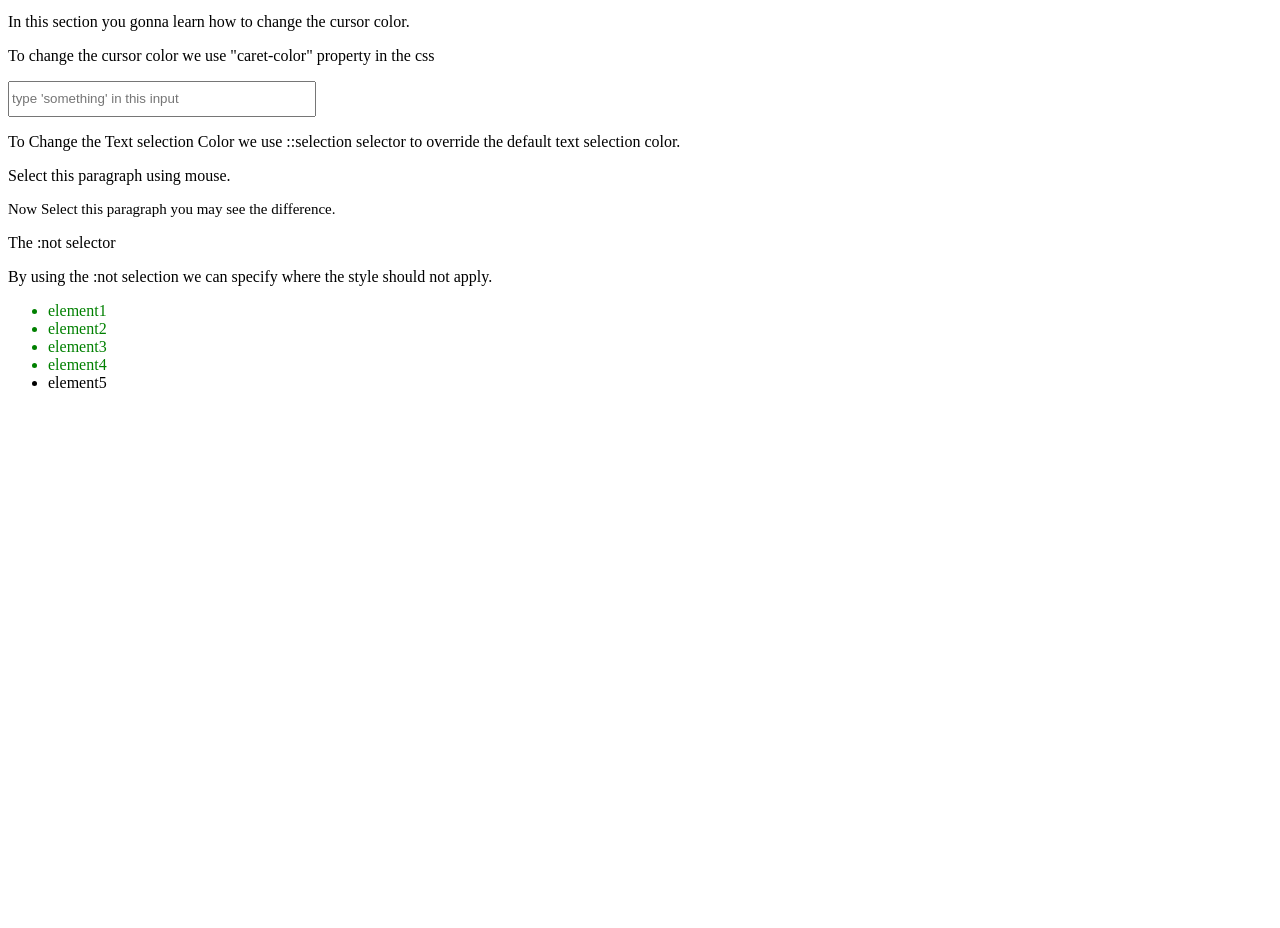
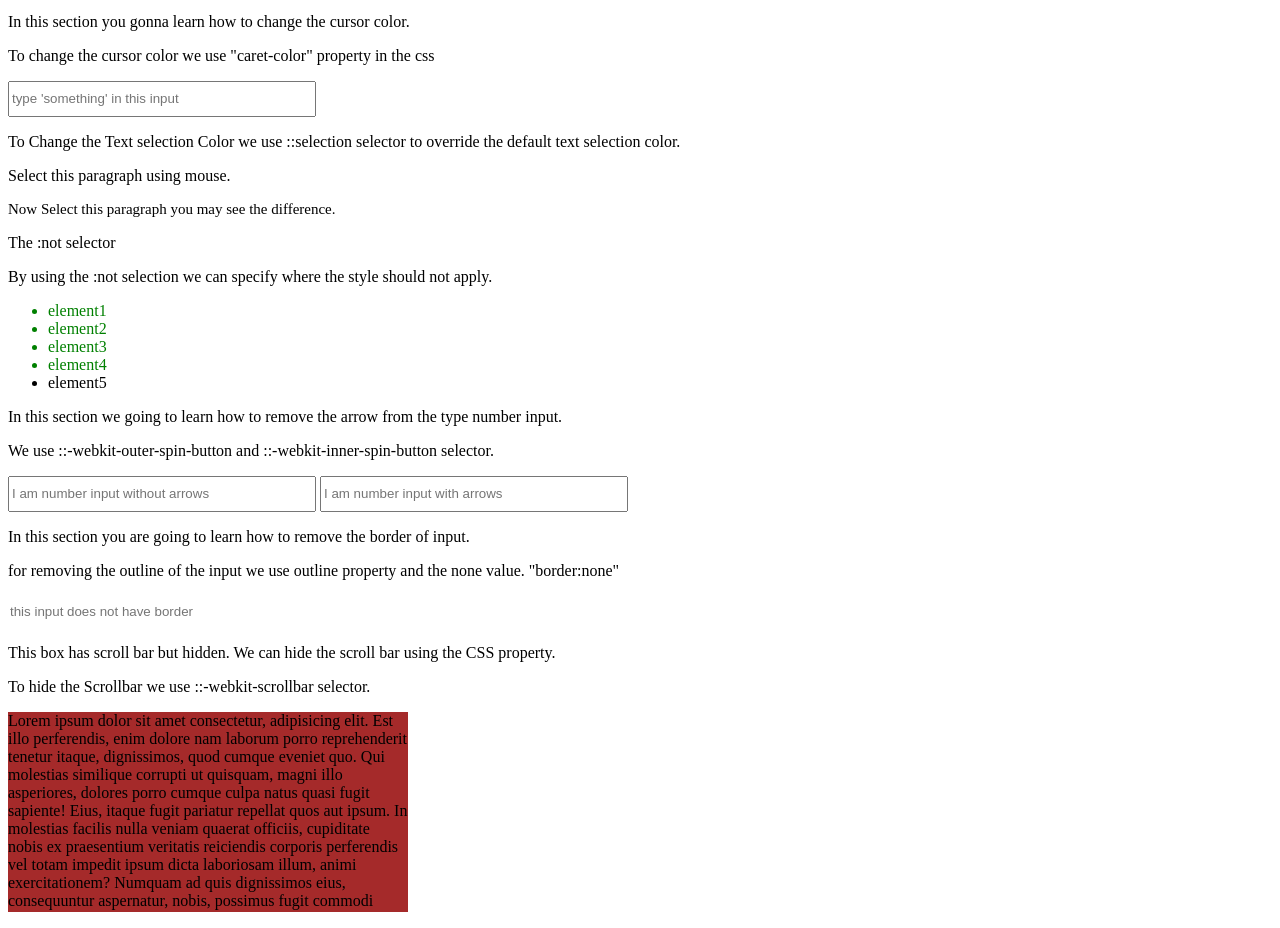
Before and after one commit to Sompal4549/Unknown-css-Tricks, a plain HTML site: page index.html in a window 1280 px wide. Shown: the part 119-1047 px from the top of the page. Before the commit the page ends 800 px from the top, so only its background shows below. Drawn offline with Linux system fonts and the light colour scheme.

Commit message:
Update index.html

```diff
--- a/index.html
+++ b/index.html
@@ -31,6 +31,22 @@
       }
       li:not(:last-child) {
         color: green;
+      }
+      .noArrow::-webkit-inner-spin-button,
+      .noArrow::-webkit-outer-spin-button {
+        -webkit-appearance: none;
+      }
+      .no-border input {
+        border: none;
+      }
+      .without-scrollbar{
+        width: 400px;
+        height: 200px;
+        overflow-x: scroll;
+        background-color: brown;
+      }
+      .without-scrollbar::-webkit-scrollbar{
+        display: none;
       }
     </style>
   </head>
@@ -81,6 +97,57 @@
           <li class="list">element5</li>
         </ul>
       </section>
+      <section>
+        <p>
+          In this section we going to learn how to remove the arrow from the
+          type number input.
+        </p>
+        <p>
+          We use ::-webkit-outer-spin-button and ::-webkit-inner-spin-button
+          selector.
+        </p>
+        <input
+          type="number"
+          placeholder="I am number input without arrows"
+          max="10"
+          min="3"
+          class="noArrow"
+          maxlength="10"
+        />
+        <input type="number" placeholder="I am number input with arrows" />
+      </section>
+      <section class="no-border">
+        <p>
+          In this section you are going to learn how to remove the border of
+          input.
+        </p>
+        <p>
+          for removing the outline of the input we use outline property and the
+          none value. "border:none"
+        </p>
+        <input type="text" placeholder="this input does not have border" />
+      </section>
+      <section >
+        <p>
+          This box has scroll bar but hidden. We can hide the scroll bar using
+          the CSS property.
+        </p>
+        <p>To hide the Scrollbar we use ::-webkit-scrollbar selector.</p>
+        <p class="without-scrollbar">
+          Lorem ipsum dolor sit amet consectetur, adipisicing elit. Est illo
+          perferendis, enim dolore nam laborum porro reprehenderit tenetur
+          itaque, dignissimos, quod cumque eveniet quo. Qui molestias similique
+          corrupti ut quisquam, magni illo asperiores, dolores porro cumque
+          culpa natus quasi fugit sapiente! Eius, itaque fugit pariatur repellat
+          quos aut ipsum. In molestias facilis nulla veniam quaerat officiis,
+          cupiditate nobis ex praesentium veritatis reiciendis corporis
+          perferendis vel totam impedit ipsum dicta laboriosam illum, animi
+          exercitationem? Numquam ad quis dignissimos eius, consequuntur
+          aspernatur, nobis, possimus fugit commodi itaque molestias
+          necessitatibus dicta nihil? Consequuntur hic, tenetur distinctio iure
+          illo repellat. Accusamus maxime corrupti quas.
+        </p>
+      </section>
     </main>
   </body>
 </html>
```
